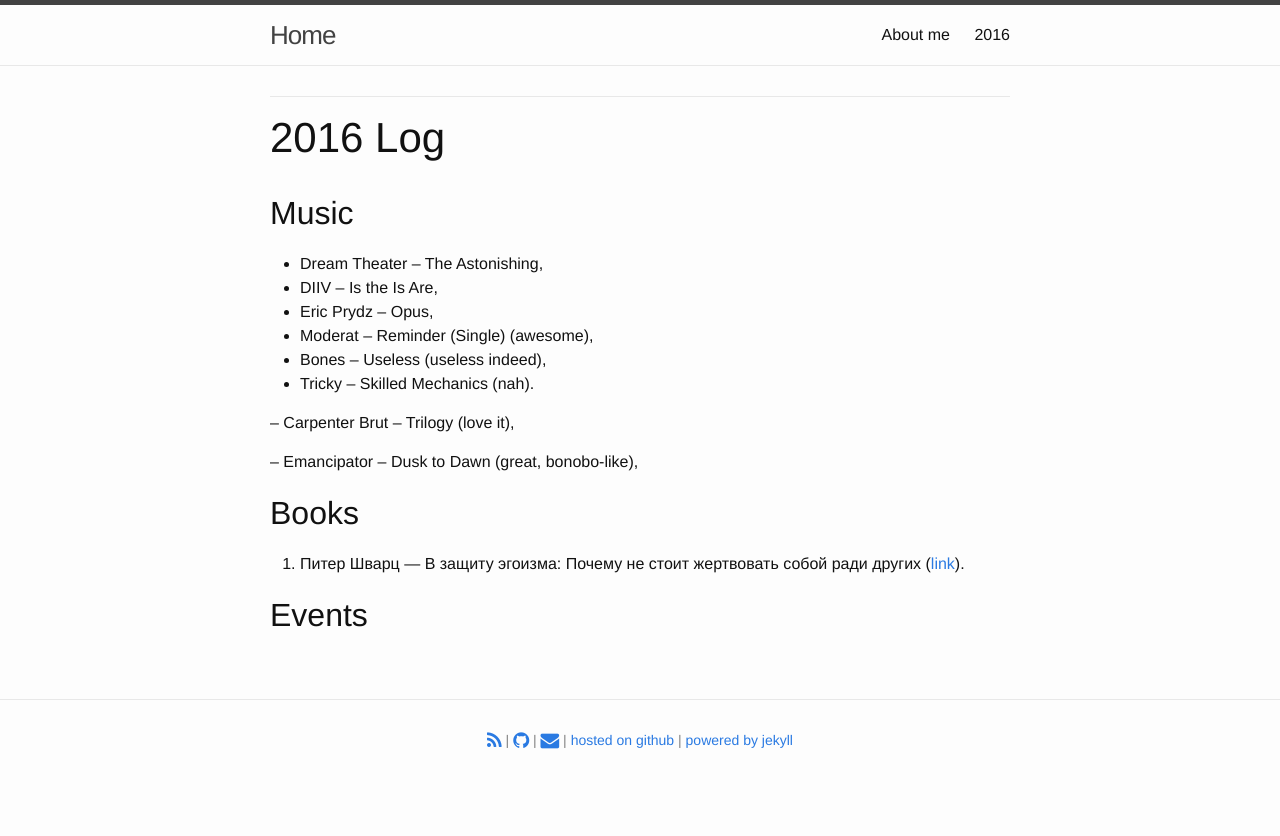
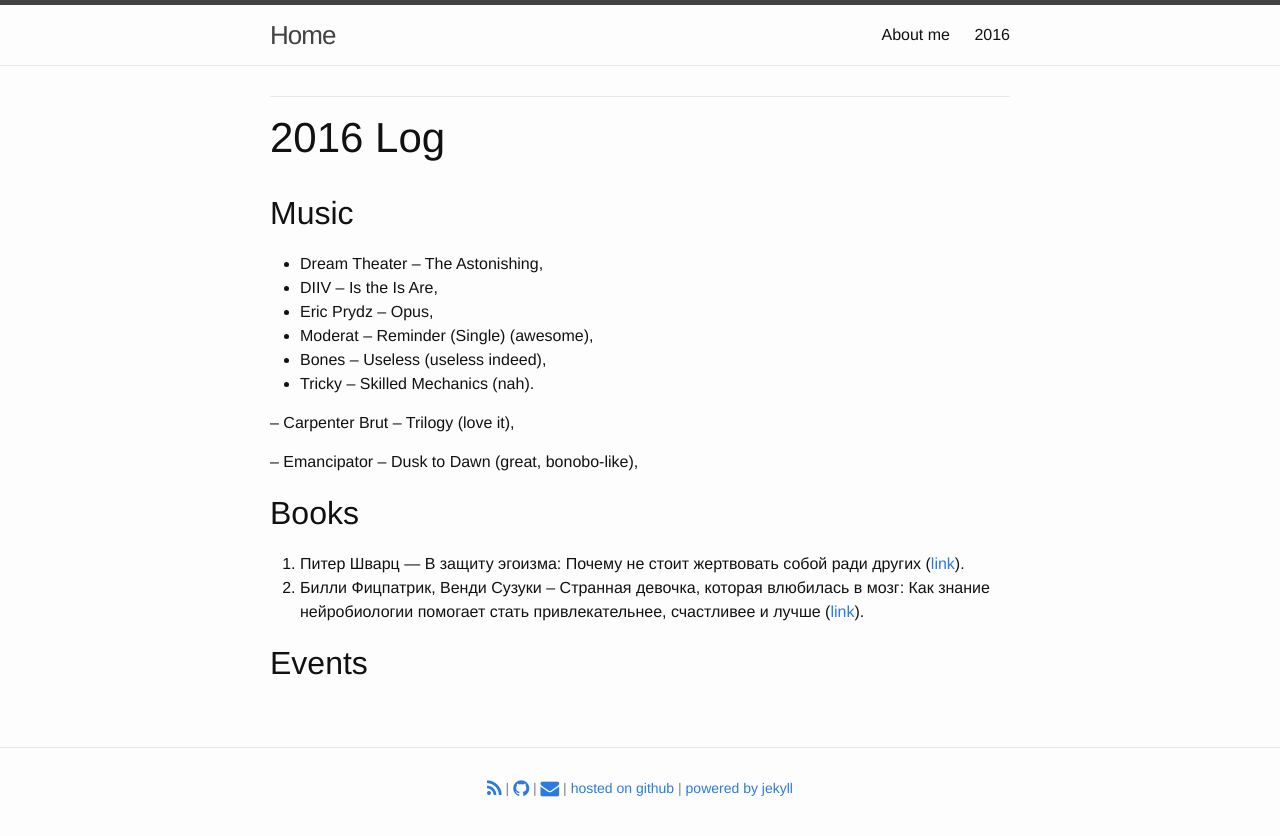
Before and after one commit to demidovakatya/demidovakatya.github.io, a Jekyll site: the page built from 2016.md, in a window 1280 px wide. Shown: the top 836 px of the page. Built offline with Jekyll 4.4.1, drawn with Linux system fonts in a browser that asks for light colours; nearby versions of some CDN libraries.

Commit message:
Update 2016.md

```diff
--- a/2016.md
+++ b/2016.md
@@ -23,5 +23,6 @@
 ## Books
 
 1. Питер Шварц — В защиту эгоизма: Почему не стоит жертвовать собой ради других ([link](https://bookmate.com/books/Esbemslv)).
+2. Билли Фицпатрик, Венди Сузуки – Странная девочка, которая влюбилась в мозг: Как знание нейробиологии помогает стать привлекательнее, счастливее и лучше ([link](https://bookmate.com/books/s5TtarWK)).
 
 ## Events
```
